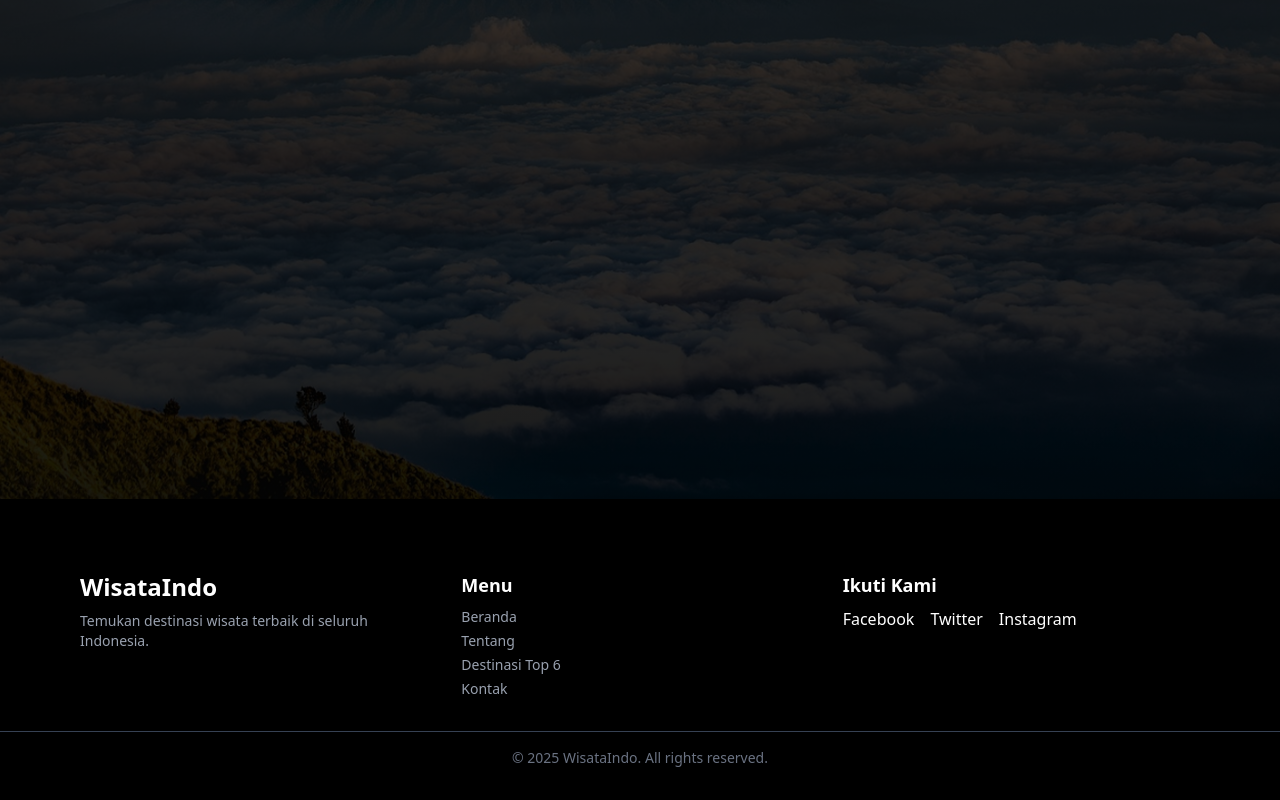
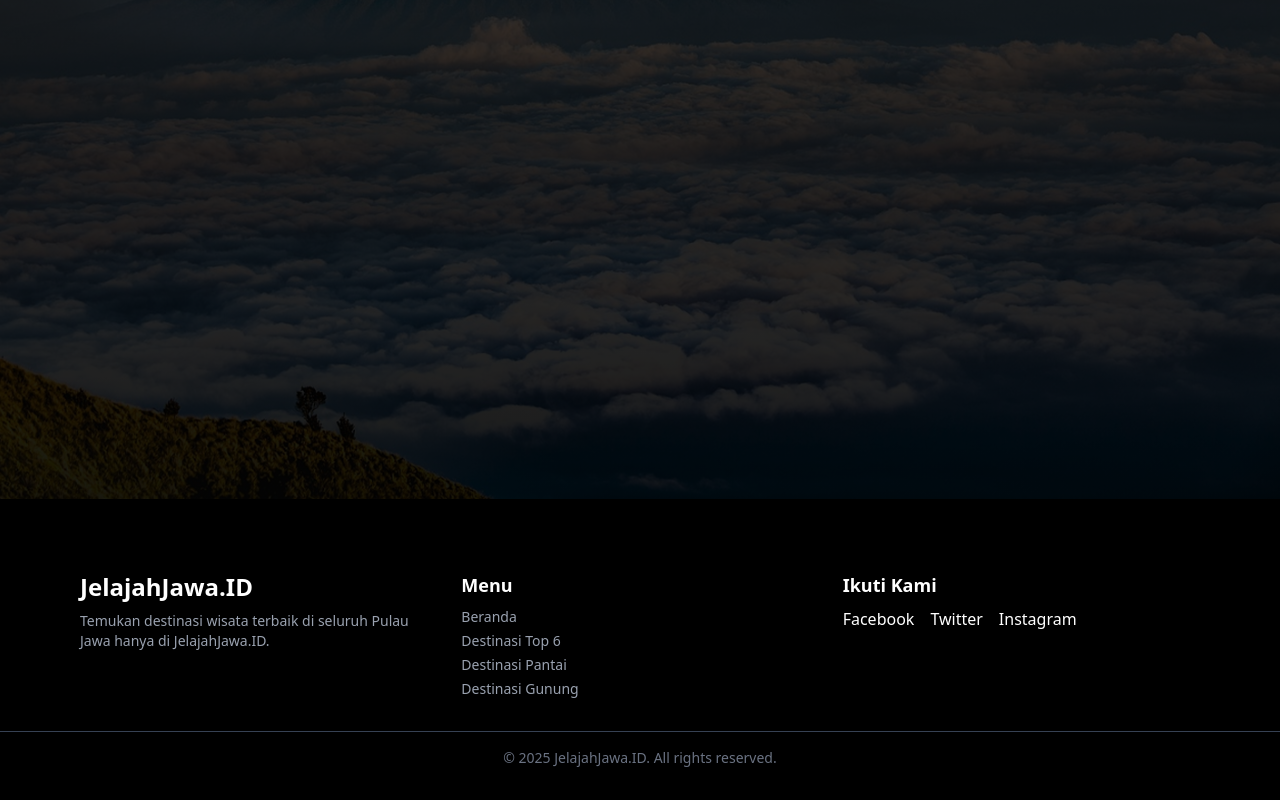
Before and after one commit to aAAiman/capstone, a React (Vite) app: page /wishlist in a window 1280 px wide. Shown: the part 301-1101 px from the top of the page. Built offline with nearby package versions, Linux system fonts and the light colour scheme; no server answers.

Commit message:
fix: update footer branding and copyright information

```diff
--- a/src/components/footer.jsx
+++ b/src/components/footer.jsx
@@ -7,9 +7,9 @@ export default function Footer() {
 
                 {/* Brand / Logo */}
                 <div>
-                    <h2 className="text-2xl font-bold">WisataIndo</h2>
+                    <h2 className="text-2xl font-bold">JelajahJawa.ID</h2>
                     <p className="mt-2 text-gray-400 text-sm">
-                        Temukan destinasi wisata terbaik di seluruh Indonesia.
+                        Temukan destinasi wisata terbaik di seluruh Pulau Jawa hanya di JelajahJawa.ID.
                     </p>
                 </div>
 
@@ -18,9 +18,9 @@ export default function Footer() {
                     <h3 className="text-lg font-semibold mb-2">Menu</h3>
                     <ul className="text-gray-400 text-sm space-y-1">
                         <li><a href="#" className="hover:text-white transition">Beranda</a></li>
-                        <li><a href="#" className="hover:text-white transition">Tentang</a></li>
                         <li><a href="/#top6" className="hover:text-white transition">Destinasi Top 6</a></li>
-                        <li><a href="#" className="hover:text-white transition">Kontak</a></li>
+                        <li><a href="/#pantai" className="hover:text-white transition">Destinasi Pantai</a></li>
+                        <li><a href="/#gunung" className="hover:text-white transition">Destinasi Gunung</a></li>
                     </ul>
                 </div>
 
@@ -37,7 +37,7 @@ export default function Footer() {
 
             {/* Copyright */}
             <div className="text-center text-gray-500 text-sm mt-8 border-t border-gray-700 pt-4">
-                © {new Date().getFullYear()} WisataIndo. All rights reserved.
+                © {new Date().getFullYear()} JelajahJawa.ID. All rights reserved.
             </div>
         </footer>
     );
```
